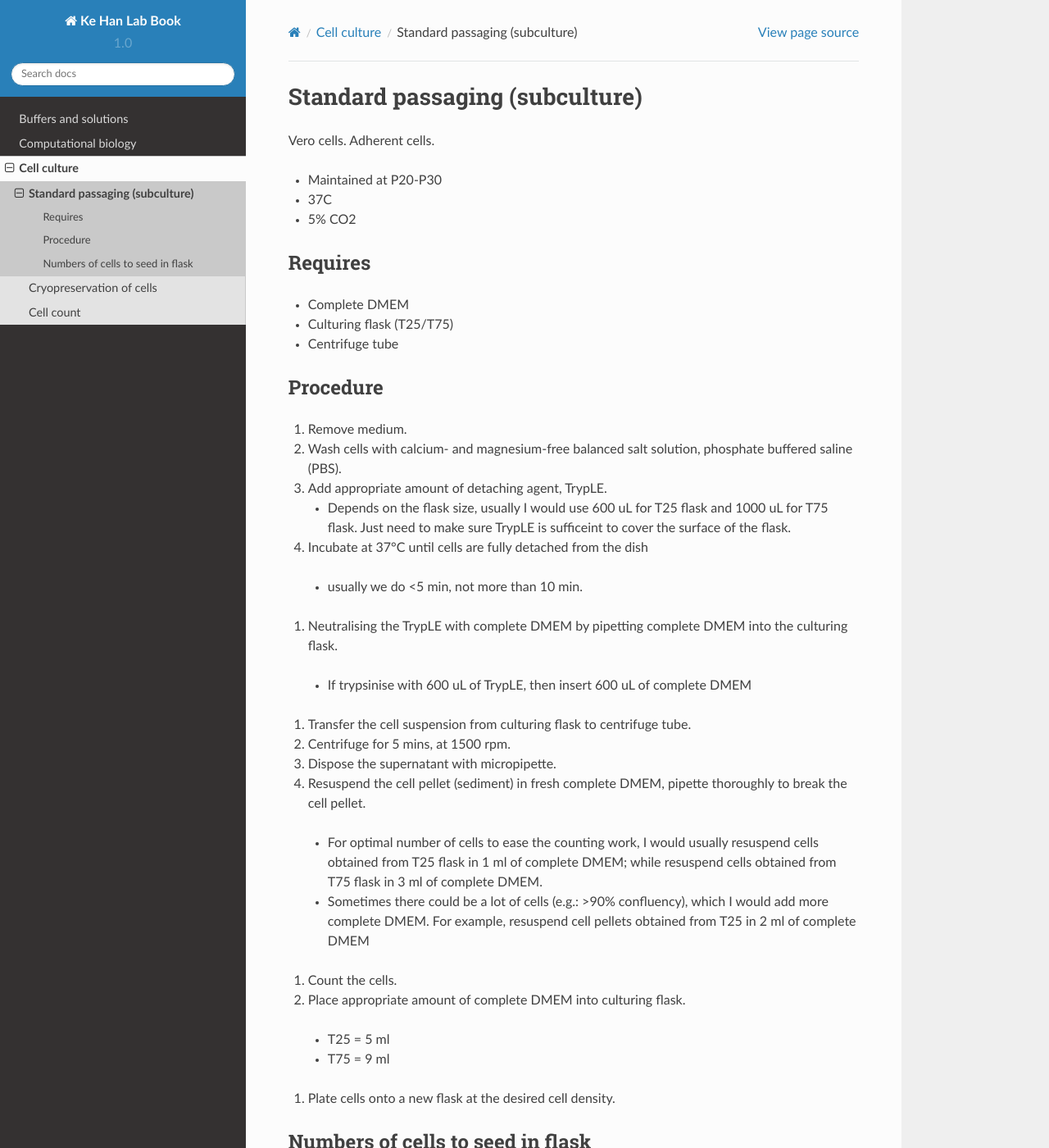
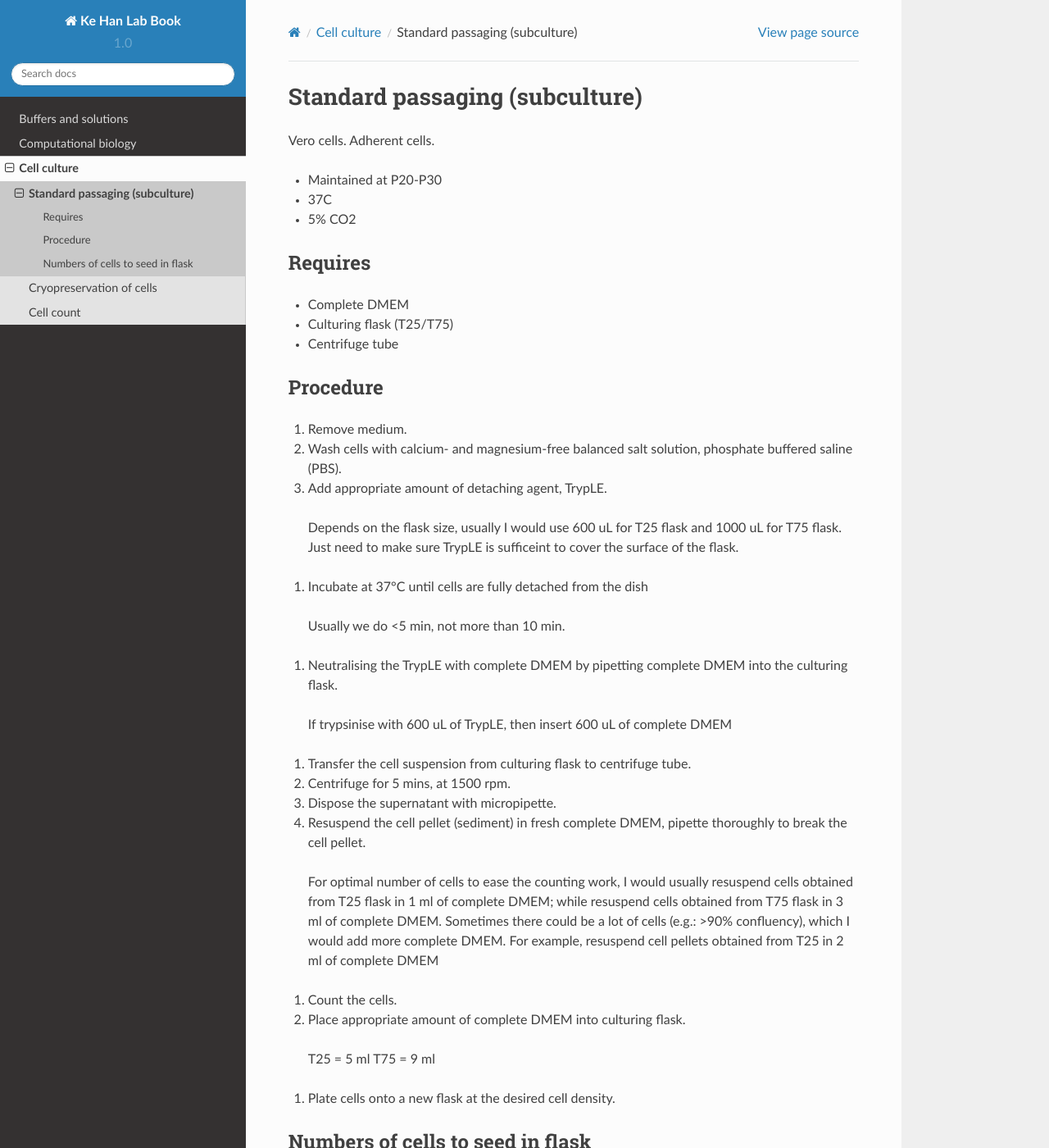
Before and after one commit to kehantan/labbook, a Sphinx documentation site: the page built from docs/cell_culture/maintain.rst, in a window 1280 px wide and 1400 px high. Shown: the whole window at 82% size. Built offline with Sphinx 7.4.7 and the Read the Docs theme 2.0.0, drawn with Linux system fonts in a browser that asks for light colours.

Commit message:
Update maintain.rst

```diff
--- a/docs/cell_culture/maintain.rst
+++ b/docs/cell_culture/maintain.rst
@@ -19,29 +19,29 @@
 #. Wash cells with calcium- and magnesium-free balanced salt solution, phosphate buffered saline (PBS).
 #. Add appropriate amount of detaching agent, TrypLE.
 
-   * Depends on the flask size, usually I would use 600 uL for T25 flask and 1000 uL for T75 flask. Just need to make sure TrypLE is sufficeint to cover the surface of the flask.
+  Depends on the flask size, usually I would use 600 uL for T25 flask and 1000 uL for T75 flask. Just need to make sure TrypLE is sufficeint to cover the surface of the flask.
 
 #. Incubate at 37°C until cells are fully detached from the dish
 
-  * usually we do <5 min, not more than 10 min.
+  Usually we do <5 min, not more than 10 min.
 
 #. Neutralising the TrypLE with complete DMEM by pipetting complete DMEM into the culturing flask.
 
-  * If trypsinise with 600 uL of TrypLE, then insert 600 uL of complete DMEM
+  If trypsinise with 600 uL of TrypLE, then insert 600 uL of complete DMEM
 
 #. Transfer the cell suspension from culturing flask to centrifuge tube.
 #. Centrifuge for 5 mins, at 1500 rpm.
 #. Dispose the supernatant with micropipette.
 #. Resuspend the cell pellet (sediment) in fresh complete DMEM, pipette thoroughly to break the cell pellet.
 
-  * For optimal number of cells to ease the counting work, I would usually resuspend cells obtained from T25 flask in 1 ml of complete DMEM; while resuspend cells obtained from T75 flask in 3 ml of complete DMEM.
-  * Sometimes there could be a lot of cells (e.g.: >90% confluency), which I would add more complete DMEM. For example, resuspend cell pellets obtained from T25 in 2 ml of complete DMEM
+  For optimal number of cells to ease the counting work, I would usually resuspend cells obtained from T25 flask in 1 ml of complete DMEM; while resuspend cells obtained from T75 flask in 3 ml of complete DMEM.
+  Sometimes there could be a lot of cells (e.g.: >90% confluency), which I would add more complete DMEM. For example, resuspend cell pellets obtained from T25 in 2 ml of complete DMEM
 
 #. Count the cells.
 #. Place appropriate amount of complete DMEM into culturing flask.
 
-  * T25 = 5 ml
-  * T75 = 9 ml
+  T25 = 5 ml
+  T75 = 9 ml
 
 #. Plate cells onto a new flask at the desired cell density.
 
```
